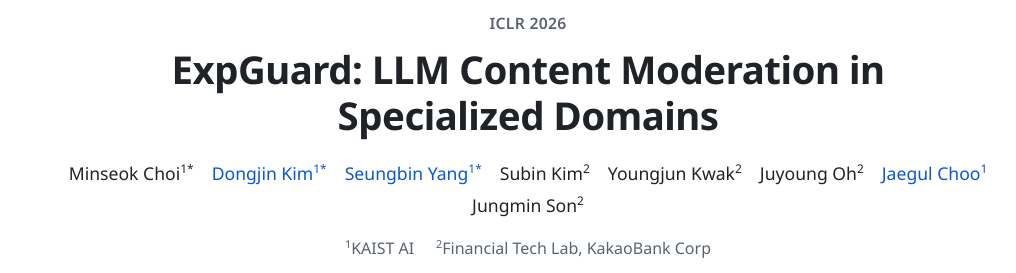
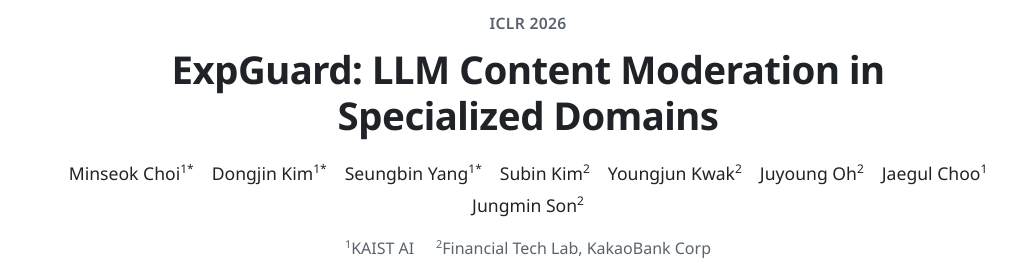
Before and after one commit to sbY99/sbY99.github.io, a plain HTML site: page ExpGuard/index.html in a window 1280 px wide. Shown: the part 60-333 px from the top of the page, without its empty margins (112-1128 px from the left). Drawn offline with Linux system fonts and the light colour scheme; some icons are missing; a web font is replaced by a local one.

Commit message:
Remove author links on project pages

```diff
--- a/ATR/static/css/page.css
+++ b/ATR/static/css/page.css
@@ -14,8 +14,7 @@
 .venue { font: 600 .98rem "Google Sans", "Noto Sans", sans-serif; color: var(--muted); letter-spacing: .02em; margin-bottom: 12px; }
 h1 { font: 700 2.4rem/1.2 "Google Sans", "Noto Sans", sans-serif; letter-spacing: -.012em; max-width: 920px; margin: 0 auto 20px; }
 .authors { font-size: 1.1rem; line-height: 1.8; }
-.authors a, .authors span { margin: 0 .42rem; white-space: nowrap; color: inherit; }
-.authors a { color: var(--link); }
+.authors span { margin: 0 .42rem; white-space: nowrap; }
 .affils { color: var(--muted); font-size: 1rem; margin-top: 2px; }
 .affils span { margin: 0 .55rem; white-space: nowrap; }
 .notes { color: var(--muted); font-size: .9rem; margin-top: 4px; }
--- a/ExpGuard/index.html
+++ b/ExpGuard/index.html
@@ -24,12 +24,12 @@
   <p class="venue">ICLR 2026</p>
   <h1>ExpGuard: LLM Content Moderation in Specialized Domains</h1>
   <p class="authors"><span class="author">Minseok Choi<sup>1*</sup></span>
-      <a class="author" href="https://k00dj-19.github.io/">Dongjin Kim<sup>1*</sup></a>
-      <a class="author me" href="https://sby99.github.io/">Seungbin Yang<sup>1*</sup></a>
+      <span class="author">Dongjin Kim<sup>1*</sup></span>
+      <span class="author">Seungbin Yang<sup>1*</sup></span>
       <span class="author">Subin Kim<sup>2</sup></span>
       <span class="author">Youngjun Kwak<sup>2</sup></span>
       <span class="author">Juyoung Oh<sup>2</sup></span>
-      <a class="author" href="https://sites.google.com/site/jaegulchoo/">Jaegul Choo<sup>1</sup></a>
+      <span class="author">Jaegul Choo<sup>1</sup></span>
       <span class="author">Jungmin Son<sup>2</sup></span></p>
   <p class="affils"><span><sup>1</sup>KAIST AI</span>
       <span><sup>2</sup>Financial Tech Lab, KakaoBank Corp</span></p>
--- a/ExpGuard/static/css/page.css
+++ b/ExpGuard/static/css/page.css
@@ -14,8 +14,7 @@
 .venue { font: 600 .98rem "Google Sans", "Noto Sans", sans-serif; color: var(--muted); letter-spacing: .02em; margin-bottom: 12px; }
 h1 { font: 700 2.4rem/1.2 "Google Sans", "Noto Sans", sans-serif; letter-spacing: -.012em; max-width: 920px; margin: 0 auto 20px; }
 .authors { font-size: 1.1rem; line-height: 1.8; }
-.authors a, .authors span { margin: 0 .42rem; white-space: nowrap; color: inherit; }
-.authors a { color: var(--link); }
+.authors span { margin: 0 .42rem; white-space: nowrap; }
 .affils { color: var(--muted); font-size: 1rem; margin-top: 2px; }
 .affils span { margin: 0 .55rem; white-space: nowrap; }
 .notes { color: var(--muted); font-size: .9rem; margin-top: 4px; }
--- a/IncompleteConditions/static/css/page.css
+++ b/IncompleteConditions/static/css/page.css
@@ -14,8 +14,7 @@
 .venue { font: 600 .98rem "Google Sans", "Noto Sans", sans-serif; color: var(--muted); letter-spacing: .02em; margin-bottom: 12px; }
 h1 { font: 700 2.4rem/1.2 "Google Sans", "Noto Sans", sans-serif; letter-spacing: -.012em; max-width: 920px; margin: 0 auto 20px; }
 .authors { font-size: 1.1rem; line-height: 1.8; }
-.authors a, .authors span { margin: 0 .42rem; white-space: nowrap; color: inherit; }
-.authors a { color: var(--link); }
+.authors span { margin: 0 .42rem; white-space: nowrap; }
 .affils { color: var(--muted); font-size: 1rem; margin-top: 2px; }
 .affils span { margin: 0 .55rem; white-space: nowrap; }
 .notes { color: var(--muted); font-size: .9rem; margin-top: 4px; }
--- a/LiveWeb-IE/static/css/page.css
+++ b/LiveWeb-IE/static/css/page.css
@@ -14,8 +14,7 @@
 .venue { font: 600 .98rem "Google Sans", "Noto Sans", sans-serif; color: var(--muted); letter-spacing: .02em; margin-bottom: 12px; }
 h1 { font: 700 2.4rem/1.2 "Google Sans", "Noto Sans", sans-serif; letter-spacing: -.012em; max-width: 920px; margin: 0 auto 20px; }
 .authors { font-size: 1.1rem; line-height: 1.8; }
-.authors a, .authors span { margin: 0 .42rem; white-space: nowrap; color: inherit; }
-.authors a { color: var(--link); }
+.authors span { margin: 0 .42rem; white-space: nowrap; }
 .affils { color: var(--muted); font-size: 1rem; margin-top: 2px; }
 .affils span { margin: 0 .55rem; white-space: nowrap; }
 .notes { color: var(--muted); font-size: .9rem; margin-top: 4px; }
--- a/Membrane/static/css/page.css
+++ b/Membrane/static/css/page.css
@@ -14,8 +14,7 @@
 .venue { font: 600 .98rem "Google Sans", "Noto Sans", sans-serif; color: var(--muted); letter-spacing: .02em; margin-bottom: 12px; }
 h1 { font: 700 2.4rem/1.2 "Google Sans", "Noto Sans", sans-serif; letter-spacing: -.012em; max-width: 920px; margin: 0 auto 20px; }
 .authors { font-size: 1.1rem; line-height: 1.8; }
-.authors a, .authors span { margin: 0 .42rem; white-space: nowrap; color: inherit; }
-.authors a { color: var(--link); }
+.authors span { margin: 0 .42rem; white-space: nowrap; }
 .affils { color: var(--muted); font-size: 1rem; margin-top: 2px; }
 .affils span { margin: 0 .55rem; white-space: nowrap; }
 .notes { color: var(--muted); font-size: .9rem; margin-top: 4px; }
--- a/PersonaTrail/static/css/page.css
+++ b/PersonaTrail/static/css/page.css
@@ -14,8 +14,7 @@
 .venue { font: 600 .98rem "Google Sans", "Noto Sans", sans-serif; color: var(--muted); letter-spacing: .02em; margin-bottom: 12px; }
 h1 { font: 700 2.4rem/1.2 "Google Sans", "Noto Sans", sans-serif; letter-spacing: -.012em; max-width: 920px; margin: 0 auto 20px; }
 .authors { font-size: 1.1rem; line-height: 1.8; }
-.authors a, .authors span { margin: 0 .42rem; white-space: nowrap; color: inherit; }
-.authors a { color: var(--link); }
+.authors span { margin: 0 .42rem; white-space: nowrap; }
 .affils { color: var(--muted); font-size: 1rem; margin-top: 2px; }
 .affils span { margin: 0 .55rem; white-space: nowrap; }
 .notes { color: var(--muted); font-size: .9rem; margin-top: 4px; }
```
Also changed, not shown: ATR/index.html (+2 -2 lines), IncompleteConditions/index.html (+2 -2 lines), LiveWeb-IE/index.html (+3 -3 lines), Membrane/index.html (+3 -3 lines), PersonaTrail/index.html (+2 -2 lines).
